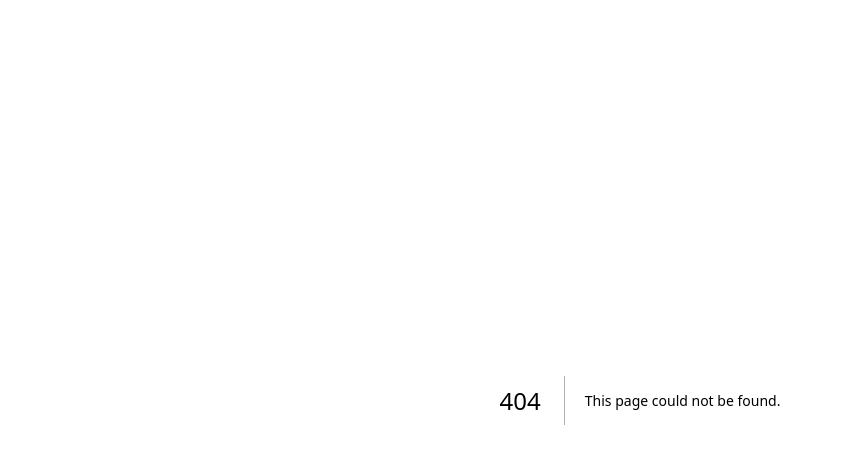
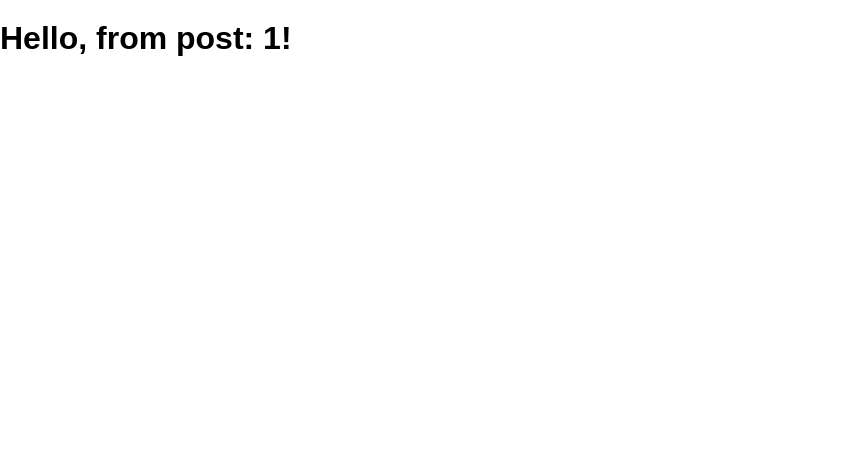
Before and after one commit to blueglasses1995/toshiki_matsukuma_blog, a Next.js app: page /post/1 in a window 1280 px wide. Before the commit this address had no page. Shown: the top 464 px of the page, without its empty margins (0-841 px from the left). Built offline with nearby package versions, Linux system fonts and the light colour scheme.

Commit message:
feat: add each post page

```diff
--- /dev/null
+++ b/pages/post/[slug].js
@@ -0,0 +1,15 @@
+import { useRouter } from 'next/router';
+import styles from '@styles/post.module.scss';
+
+const PostPage = () => {
+  const router = useRouter();
+  const { slug } = router.query;
+
+  return (
+    <div className={styles.PostPage}>
+      <h1>Hello, from post: {slug}!</h1>
+    </div>
+  );
+};
+
+export default PostPage;
--- /dev/null
+++ b/styles/post.module.scss
@@ -0,0 +1,18 @@
+.PostPage {
+    img {
+      max-width: 100%;
+      border-radius: 12px;
+      border: 1px solid black;
+    }
+
+    h1 {
+      margin-top: 20px;
+      margin-bottom: 8px;
+    }
+
+    a {
+      display: block;
+      padding: 8px;
+      color: black;
+    }
+  }
```
